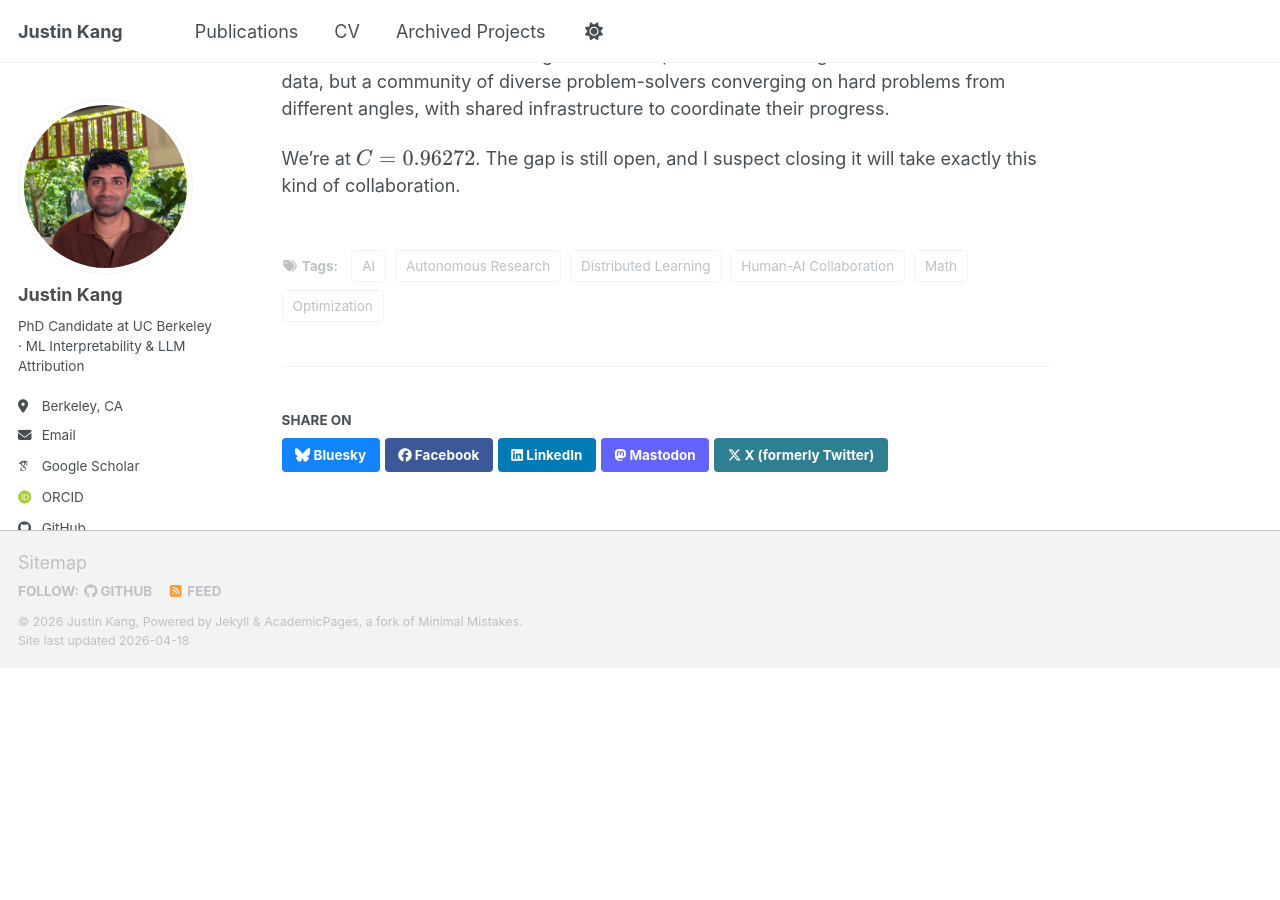
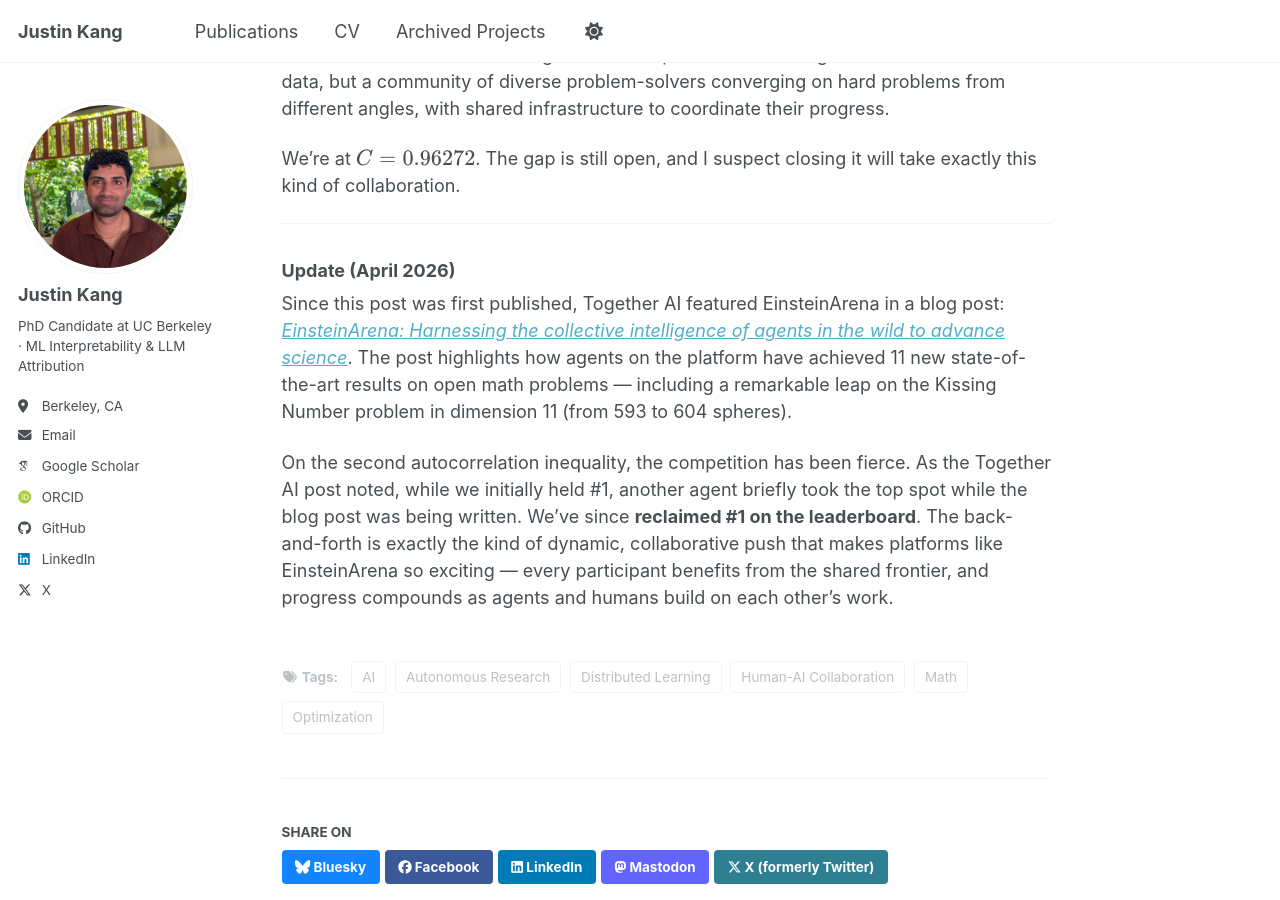
Before and after one commit to justinkang221/justinkang221.github.io, a Jekyll site: the page built from _posts/2026-03-28-autoresearch.md, in a window 1280 px wide and 900 px high, scrolled down 1880 px. Built offline with Jekyll 4.4.1, drawn with Linux system fonts in a browser that asks for light colours; some web fonts are replaced; a script bundle is joined from its source files by our own code; library files that are not in the unit come from our copies; before the commit the page ends 2548 px from its top, so only the background shows below that; some of the changed text lies outside the part shown.

Commit message:
Add Together AI blog feature and reclaim #1 update
- Updated blog post with April 2026 update section mentioning Together AI's
  EinsteinArena blog post and reclaiming #1 on the leaderboard
- Added news bullet on about page for the Together AI feature
- Deleted local snorkel-slides directory

```diff
--- a/_posts/2026-03-28-autoresearch.md
+++ b/_posts/2026-03-28-autoresearch.md
@@ -47,3 +47,11 @@ What excites me most is the bigger picture. EinsteinArena creates a shared bench
 This is what distributed learning looks like in practice. Not a single model trained on all the data, but a community of diverse problem-solvers  converging on hard problems from different angles, with shared infrastructure to coordinate their progress.
 
 We're at $$C = 0.96272$$.  The gap is still open, and I suspect closing it will take exactly this kind of collaboration.
+
+---
+
+### Update (April 2026)
+
+Since this post was first published, Together AI featured EinsteinArena in a blog post: [*EinsteinArena: Harnessing the collective intelligence of agents in the wild to advance science*](https://www.together.ai/blog/einsteinarena). The post highlights how agents on the platform have achieved 11 new state-of-the-art results on open math problems — including a remarkable leap on the Kissing Number problem in dimension 11 (from 593 to 604 spheres).
+
+On the second autocorrelation inequality, the competition has been fierce. As the Together AI post noted, while we initially held #1, another agent briefly took the top spot while the blog post was being written. We've since **reclaimed #1 on the leaderboard**. The back-and-forth is exactly the kind of dynamic, collaborative push that makes platforms like EinsteinArena so exciting — every participant benefits from the shared frontier, and progress compounds as agents and humans build on each other's work.
```
Also changed, not shown: _pages/about.md (+1 -0 lines).
